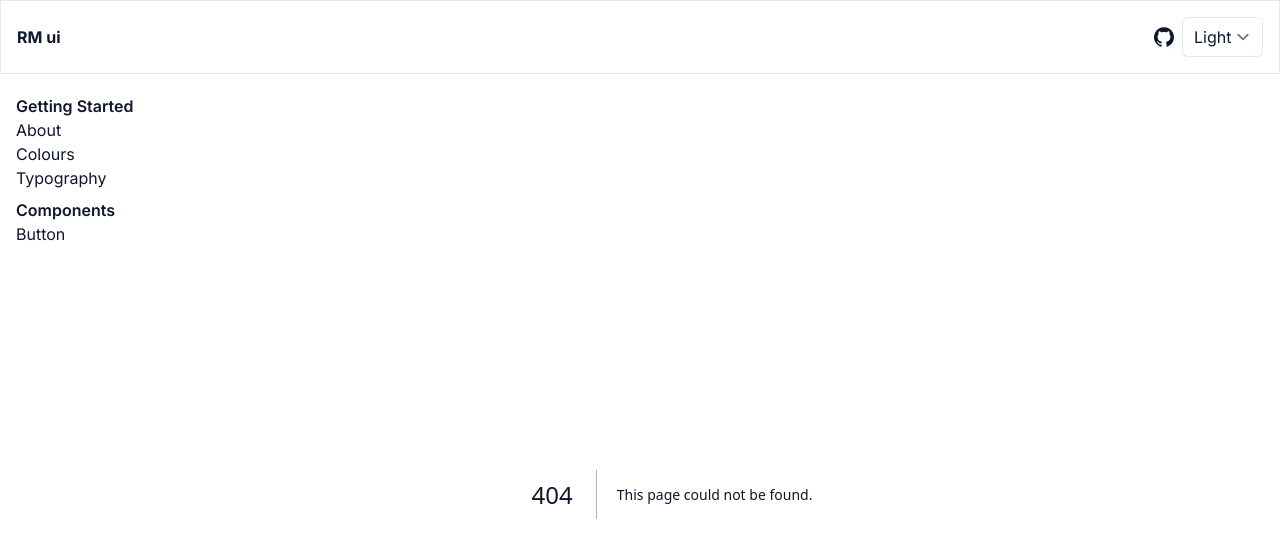
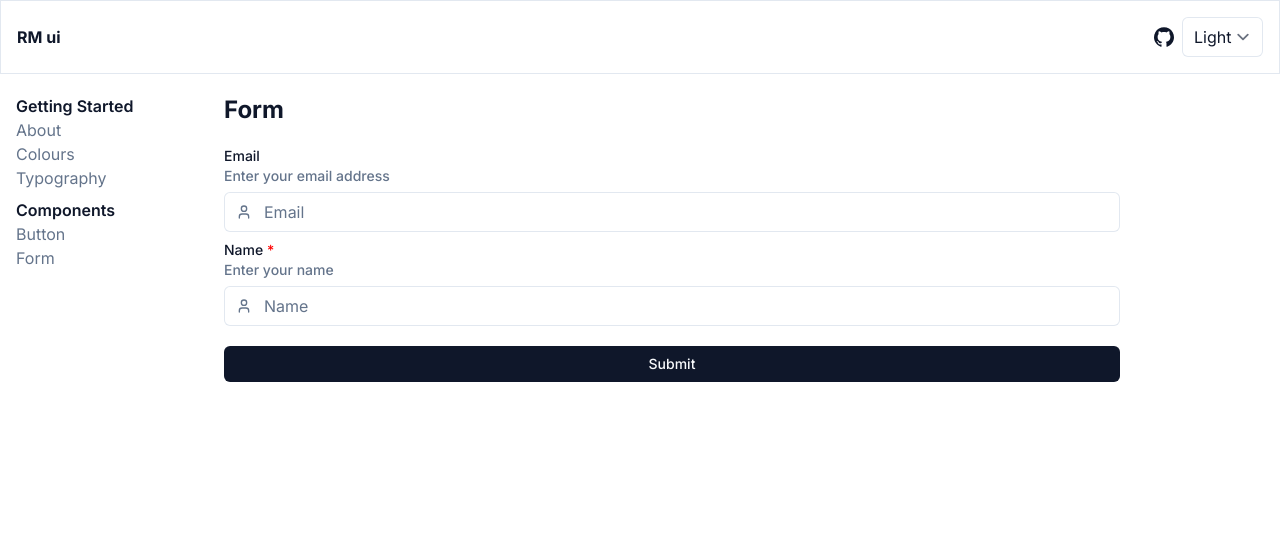
Before and after one commit to ramaakbar/rm-design-system, a Next.js app: page /components/form in a window 1280 px wide. Before the commit this address had no page. Shown: the top 542 px of the page. Built offline with nearby package versions, Linux system fonts and the light colour scheme.

Commit message:
add more component (textinput,form)

```diff
--- a/package.json
+++ b/package.json
@@ -9,6 +9,7 @@
     "lint": "next lint"
   },
   "dependencies": {
+    "@hookform/resolvers": "^3.1.0",
     "@types/node": "18.15.11",
     "@types/react": "18.0.33",
     "@types/react-dom": "18.0.11",
@@ -21,9 +22,11 @@
     "postcss": "8.4.21",
     "react": "18.2.0",
     "react-dom": "18.2.0",
+    "react-hook-form": "^7.43.9",
     "tailwind-merge": "^1.12.0",
     "tailwindcss": "3.3.1",
-    "typescript": "5.0.4"
+    "typescript": "5.0.4",
+    "zod": "^3.21.4"
   },
   "devDependencies": {
     "@ianvs/prettier-plugin-sort-imports": "^3.7.2",
--- a/src/components/layout.tsx
+++ b/src/components/layout.tsx
@@ -14,15 +14,32 @@ export default function Layout({ children }: PropsWithChildren) {
               <div>
                 <h2 className="font-semibold">Getting Started</h2>
                 <div className="flex flex-col">
-                  <Link href={"/"}>About</Link>
-                  <Link href={"/"}>Colours</Link>
-                  <Link href={"/"}>Typography</Link>
+                  <Link href={"/"} className="text-muted-foreground">
+                    About
+                  </Link>
+                  <Link href={"/"} className="text-muted-foreground">
+                    Colours
+                  </Link>
+                  <Link href={"/"} className="text-muted-foreground">
+                    Typography
+                  </Link>
                 </div>
               </div>
               <div>
                 <h2 className="font-semibold">Components</h2>
                 <div className="flex flex-col">
-                  <Link href={"/components/button"}>Button</Link>
+                  <Link
+                    href={"/components/button"}
+                    className="text-muted-foreground"
+                  >
+                    Button
+                  </Link>
+                  <Link
+                    href={"/components/form"}
+                    className="text-muted-foreground"
+                  >
+                    Form
+                  </Link>
                 </div>
               </div>
             </div>
--- /dev/null
+++ b/src/components/ui/form/form.tsx
@@ -0,0 +1,35 @@
+import { ComponentProps } from "react";
+import {
+  FieldValues,
+  FormProvider,
+  SubmitHandler,
+  UseFormReturn,
+} from "react-hook-form";
+import { twMerge } from "tailwind-merge";
+
+interface Props<T extends FieldValues>
+  extends Omit<ComponentProps<"form">, "onSubmit"> {
+  form: UseFormReturn<T>;
+  onSubmit: SubmitHandler<T>;
+}
+
+const Form = <T extends FieldValues>({
+  form,
+  onSubmit,
+  children,
+  className,
+  ...props
+}: Props<T>) => (
+  <FormProvider {...form}>
+    <form onSubmit={form.handleSubmit(onSubmit)} {...props}>
+      <fieldset
+        disabled={form.formState.isSubmitting}
+        className={twMerge(className)}
+      >
+        {children}
+      </fieldset>
+    </form>
+  </FormProvider>
+);
+
+export default Form;
--- /dev/null
+++ b/src/components/ui/form/textInput.tsx
@@ -0,0 +1,95 @@
+import { ComponentProps, forwardRef } from "react";
+import { Icon, Loader2 } from "lucide-react";
+import { useFormContext } from "react-hook-form";
+import { twMerge } from "tailwind-merge";
+
+type TextInputProps = ComponentProps<"input"> & {
+  label?: string;
+  name: string;
+  description?: string;
+  startNode?: Icon | string;
+  endNode?: Icon | string;
+};
+
+const TextInput = forwardRef<HTMLInputElement, TextInputProps>(
+  (
+    {
+      id,
+      type = "text",
+      label,
+      placeholder,
+      description,
+      required,
+      disabled = false,
+      startNode: StartNode,
+      endNode: EndNode,
+      ...props
+    },
+    ref
+  ) => {
+    const form = useFormContext();
+    const state = form.getFieldState(props.name, form.formState);
+
+    return (
+      <div className="flex flex-col">
+        <label htmlFor={props.name} className="text-sm font-medium">
+          {label && label}
+          {label && required && <span className="text-destructive"> *</span>}
+          {description && (
+            <p className="text-muted-foreground">{description}</p>
+          )}
+        </label>
+        <div
+          className={twMerge(
+            "relative",
+            (label || description) && "mt-1.5",
+            state.error && "mb-1.5"
+          )}
+        >
+          {StartNode && (
+            <div className="pointer-events-none absolute inset-y-0 left-0 flex items-center pl-3">
+              {typeof StartNode === "string" ? (
+                <span className="text-muted-foreground">{StartNode}</span>
+              ) : (
+                <StartNode className="h-4 w-4 text-muted-foreground" />
+              )}
+            </div>
+          )}
+          <input
+            type={type}
+            id={props.name}
+            ref={ref}
+            disabled={disabled}
+            readOnly={disabled}
+            placeholder={placeholder}
+            required={required}
+            className={twMerge(
+              "block w-full rounded-md border-0 bg-transparent px-3 py-2 ring-1 ring-inset ring-input placeholder:text-muted-foreground focus:ring-2 focus:ring-inset focus:ring-indigo-600 disabled:cursor-not-allowed disabled:bg-muted disabled:opacity-50",
+              state.error &&
+                "text-destructive ring-destructive focus:ring-destructive/80",
+              StartNode && "pl-10",
+              EndNode && "pr-10"
+            )}
+            {...props}
+          />
+          {EndNode && (
+            <div className="pointer-events-none absolute inset-y-0 right-0 flex items-center pr-3">
+              {typeof EndNode === "string" ? (
+                <span className="text-muted-foreground">{EndNode}</span>
+              ) : (
+                <EndNode className="h-4 w-4 text-muted-foreground" />
+              )}
+            </div>
+          )}
+        </div>
+        {state.error && (
+          <span className="text-sm text-destructive">
+            {state.error.message}
+          </span>
+        )}
+      </div>
+    );
+  }
+);
+
+export default TextInput;
--- /dev/null
+++ b/src/hooks/useZodForm.ts
@@ -0,0 +1,18 @@
+import { zodResolver } from "@hookform/resolvers/zod";
+import { UseFormProps, useForm } from "react-hook-form";
+import { TypeOf, ZodSchema, z } from "zod";
+
+interface UseZodFormProps<Z extends ZodSchema>
+  extends Exclude<UseFormProps<TypeOf<Z>>, "resolver"> {
+  schema: Z;
+}
+
+export const useZodForm = <Z extends ZodSchema>({
+  schema,
+  ...formProps
+}: UseZodFormProps<Z>) =>
+  useForm({
+    ...formProps,
+    resolver: zodResolver(schema),
+    reValidateMode: "onSubmit",
+  });
--- /dev/null
+++ b/src/pages/components/form.tsx
@@ -0,0 +1,60 @@
+import { useZodForm } from "@/hooks/useZodForm";
+import { User } from "lucide-react";
+import { z } from "zod";
+
+import Button from "@/components/ui/button";
+import Form from "@/components/ui/form/form";
+import TextInput from "@/components/ui/form/textInput";
+
+const schema = z.object({
+  email: z.string().email().optional().or(z.literal("")),
+  name: z
+    .string()
+    .min(2, {
+      message: "Name must be at least 2 character(s)",
+    })
+    .optional()
+    .or(z.literal("")),
+  // count: z.coerce.number(),
+});
+
+export default function FormPage() {
+  const form = useZodForm({ schema });
+
+  return (
+    <>
+      <h1 className="mb-5 text-2xl font-bold">Form</h1>
+      <Form
+        form={form}
+        className="mb-3 flex flex-col gap-2"
+        onSubmit={(data) => {
+          console.log(data);
+
+          return new Promise((res) => setTimeout(res, 1000));
+        }}
+      >
+        <div className="mb-3 grid gap-2">
+          <TextInput
+            label="Email"
+            type="email"
+            placeholder="Email"
+            description="Enter your email address"
+            startNode={User}
+            {...form.register("email")}
+          />
+          <TextInput
+            label="Name"
+            type="text"
+            required
+            placeholder="Name"
+            description="Enter your name"
+            startNode={User}
+            {...form.register("name")}
+          />
+        </div>
+
+        <Button type="submit">Submit</Button>
+      </Form>
+    </>
+  );
+}
```
Also changed, not shown: 1 other file (tests, documents, lock files or other folders).
